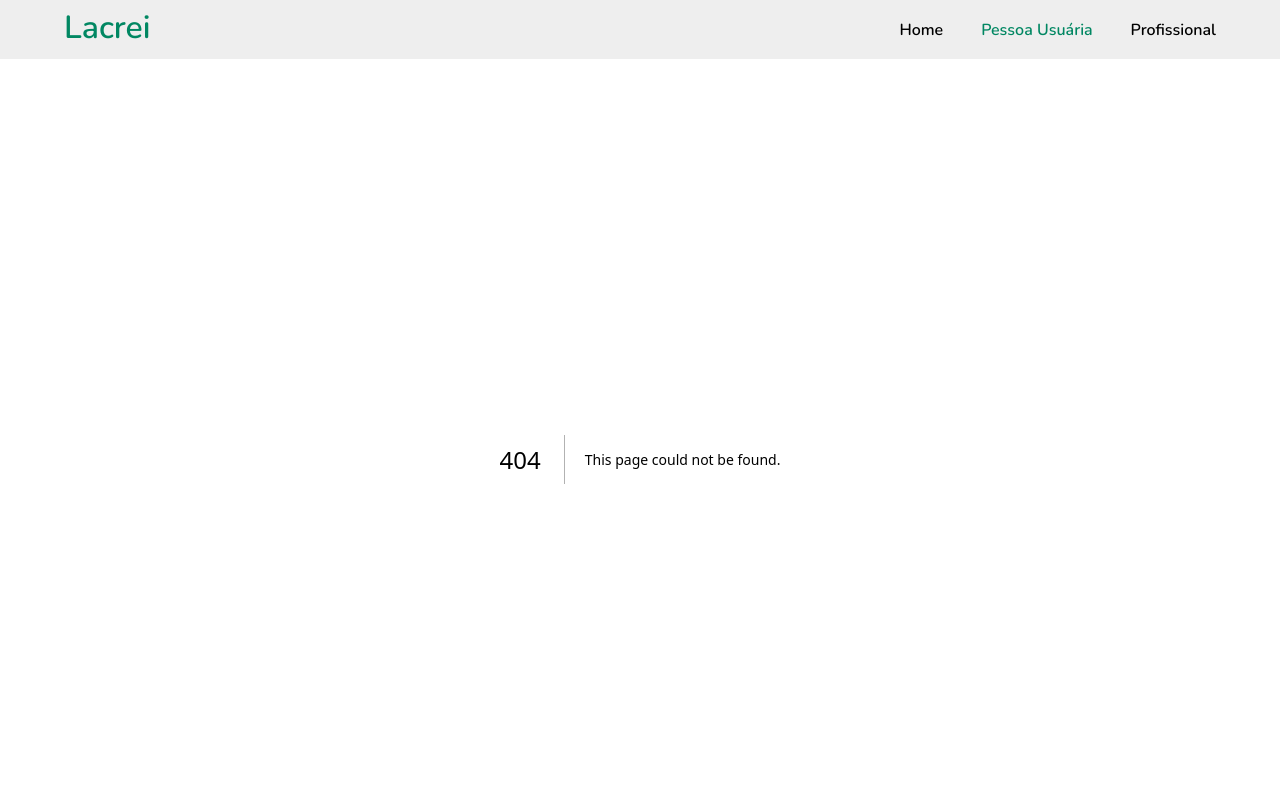
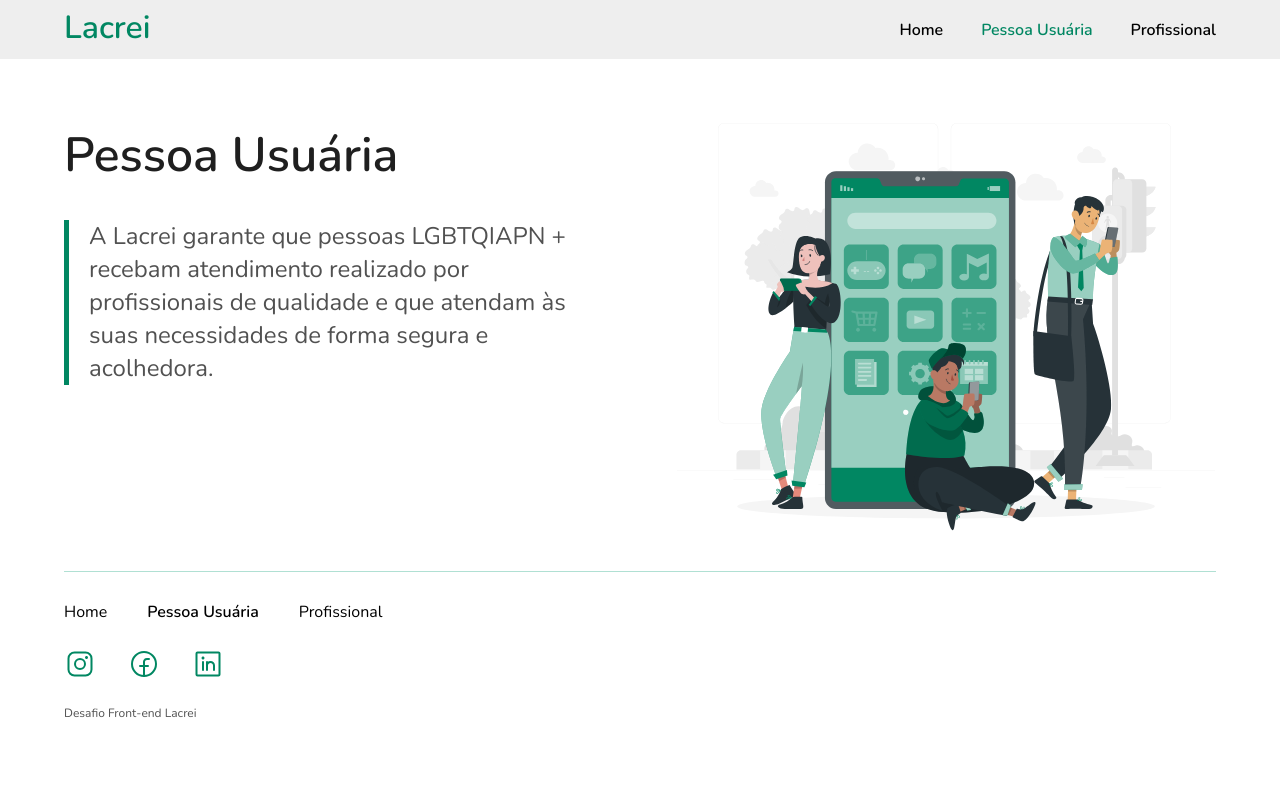
Before and after one commit to joaotelesk/lacrei-technicalTest, a Next.js app: page /usuaria in a window 1280 px wide. Before the commit this address had no page. Shown: the top 800 px of the page. Built offline with nearby package versions, Linux system fonts and the light colour scheme.

Commit message:
:sparkles: feat: Paginas Usuario e Profissional

```diff
--- /dev/null
+++ b/src/pages/profissional.tsx
@@ -0,0 +1,47 @@
+// Components
+import Head from "next/head";
+import { Title } from "@/components/common/Title/Title";
+import { SubTitle } from "@/components/common/SubTitle/SubTitle";
+import Image from "next/image";
+
+// style's
+import { Main, Section, DivContent, DivImg } from "@/styles/StylePages";
+
+// Utilities
+// Hooks
+// Interfaces
+
+export default function Profissional() {
+  return (
+    <>
+      <Head>
+        <title>Profissional | Lacrei Saúde</title>
+        <meta name="title" content="Home | Lacrei Saúde" />
+        <meta
+          name="description"
+          content="Pessoas LGBTQUA+ nem sempre têm boas experiências ao cuidar da saúde do corpo e da mente. Para mudar esse cenário criamos o Lacrei Saúde."
+        />
+      </Head>
+      <Main>
+        <Section>
+          <DivContent>
+            <Title>Profissional</Title>
+            <SubTitle category="secundary">
+              Buscamos recrutar pessoas profissionais da saúde que entendam as
+              necessidades e se comprometam com o bem-estar da comunidade
+              LGBTQIAPN+
+            </SubTitle>
+          </DivContent>
+          <DivImg>
+            <Image
+              src="/Image-Pessoa.svg"
+              width={555}
+              height={421}
+              alt="Imagem da pagina Home"
+            />
+          </DivImg>
+        </Section>
+      </Main>
+    </>
+  );
+}
--- /dev/null
+++ b/src/pages/usuaria.tsx
@@ -0,0 +1,47 @@
+// Components
+import Head from "next/head";
+import { Title } from "@/components/common/Title/Title";
+import { SubTitle } from "@/components/common/SubTitle/SubTitle";
+import Image from "next/image";
+
+// style's
+import { Main, Section, DivContent, DivImg } from "@/styles/StylePages";
+
+// Utilities
+// Hooks
+// Interfaces
+
+export default function Usuaria() {
+  return (
+    <>
+      <Head>
+        <title>Pessoa Usuária | Lacrei Saúde</title>
+        <meta name="title" content="Home | Lacrei Saúde" />
+        <meta
+          name="description"
+          content="Pessoas LGBTQUA+ nem sempre têm boas experiências ao cuidar da saúde do corpo e da mente. Para mudar esse cenário criamos o Lacrei Saúde."
+        />
+      </Head>
+      <Main>
+        <Section>
+          <DivContent>
+            <Title>Pessoa Usuária</Title>
+            <SubTitle category="secundary">
+              A Lacrei garante que pessoas LGBTQIAPN + recebam atendimento
+              realizado por profissionais de qualidade e que atendam às suas
+              necessidades de forma segura e acolhedora.
+            </SubTitle>
+          </DivContent>
+          <DivImg>
+            <Image
+              src="/Image-Pessoa.svg"
+              width={555}
+              height={421}
+              alt="Imagem da pagina Home"
+            />
+          </DivImg>
+        </Section>
+      </Main>
+    </>
+  );
+}
```
